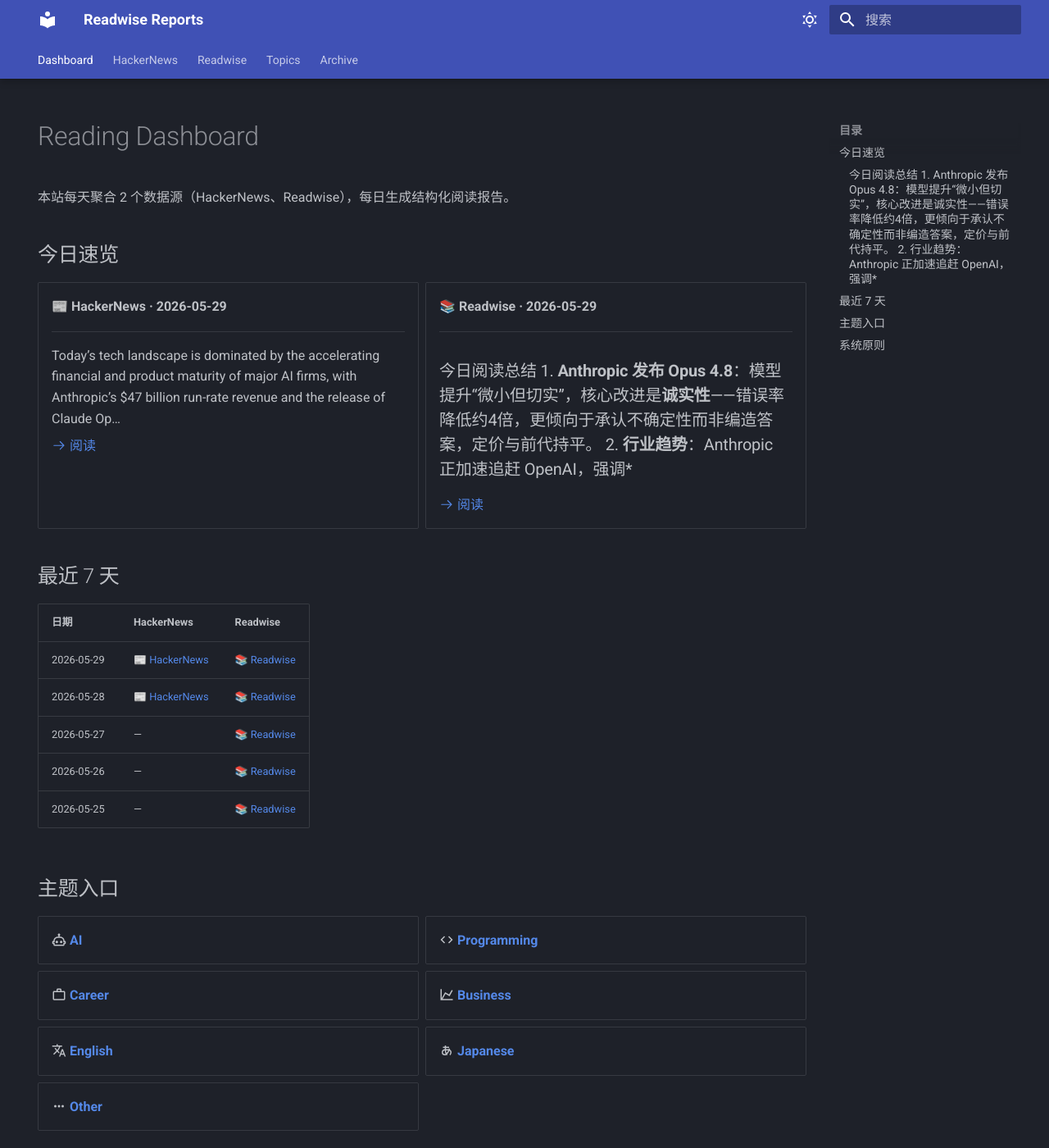
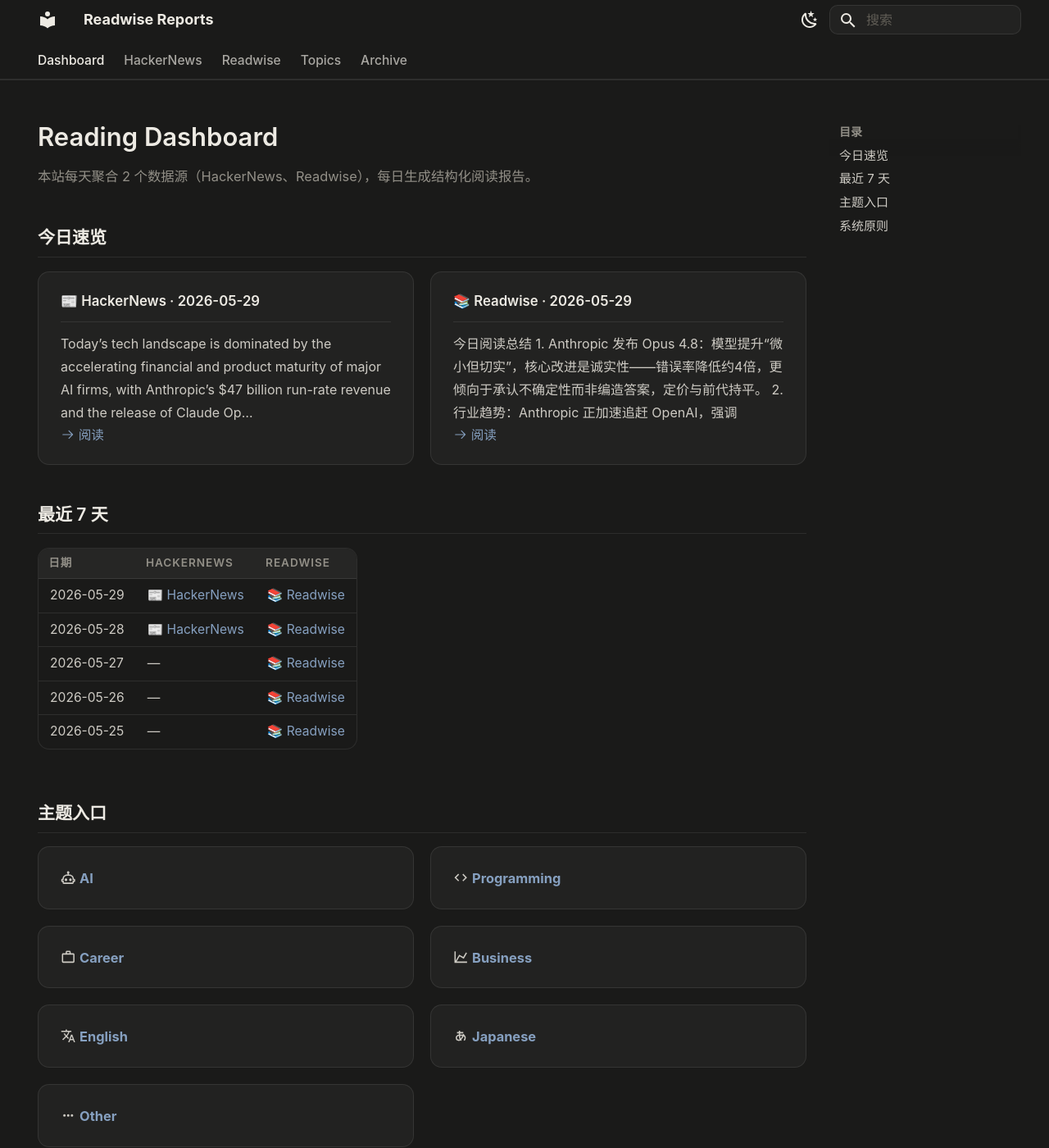
Before and after one commit to mxggle/readwise-reports, an MkDocs documentation site: the page built from docs/index.md, in a window 1280 px wide and 1400 px high. Shown: the whole window at 82% size. Built offline with MkDocs 1.6.1 and Material for MkDocs 9.7.7, drawn with Linux system fonts in a browser that asks for light colours.

Commit message:
feat(docs): calm reading theme with sepia mode and clean card summaries
Add a low-chroma reading theme (stylesheets/extra.css) with three switchable
tones — slate / sepia / light — system font stack (theme.font: false, no
Google Fonts request), and quiet chrome. Strip markdown from dashboard card
summaries in build-index so headings, links, and bold markers no longer leak
into the plain-text card slot. Regenerate the affected indexes.

```diff
--- a/docs/index.md
+++ b/docs/index.md
@@ -24,7 +24,7 @@
 
     ---
 
-    ### 今日阅读总结 1. **Anthropic 发布 Opus 4.8**：模型提升“微小但切实”，核心改进是**诚实性**——错误率降低约4倍，更倾向于承认不确定性而非编造答案，定价与前代持平。 2. **行业趋势**：Anthropic 正加速追赶 OpenAI，强调*
+    今日阅读总结 1. Anthropic 发布 Opus 4.8：模型提升“微小但切实”，核心改进是诚实性——错误率降低约4倍，更倾向于承认不确定性而非编造答案，定价与前代持平。 2. 行业趋势：Anthropic 正加速追赶 OpenAI，强调
 
     [:octicons-arrow-right-24: 阅读](readwise/2026-05-29.md)
 
--- /dev/null
+++ b/docs/stylesheets/extra.css
@@ -0,0 +1,328 @@
+/* =============================================================
+   Readwise Reports — calm reading theme for Material for MkDocs
+   Principles: low chroma, color only on links, system font,
+   small comfortable size, quiet chrome. Three switchable tones:
+   slate (Dark) · sepia (Sepia) · default (Light).
+   ============================================================= */
+
+/* ---------- Fonts: system stack + CJK fallback (theme.font: false) ---------- */
+:root {
+  --md-text-font: -apple-system, BlinkMacSystemFont, "Segoe UI", Roboto, Helvetica,
+    Arial, "PingFang SC", "Hiragino Sans GB", "Microsoft YaHei", "Noto Sans SC", sans-serif;
+  --md-code-font: ui-monospace, "SF Mono", "JetBrains Mono", Menlo, Consolas,
+    "Liberation Mono", monospace;
+  --rw-radius: 14px;
+}
+
+/* =============================================================
+   TONE PALETTES
+   Each maps calm --rw-* tokens onto Material's variables.
+   The header is deliberately set to the page background (no bright bar).
+   ============================================================= */
+
+/* ---------- Dark ---------- */
+[data-md-color-scheme="slate"] {
+  --rw-bg:#1a1a19; --rw-surface:#222221; --rw-surface-2:#262625;
+  --rw-border:rgba(255,255,255,.085); --rw-border-h:rgba(255,255,255,.18);
+  --rw-text:#cecbc4; --rw-head:#edeae3; --rw-muted:#928f87; --rw-faint:#605d56;
+  --rw-accent:#86a0c0; --rw-accent-h:#a8bdd8;
+}
+/* ---------- Sepia (custom scheme) ---------- */
+[data-md-color-scheme="sepia"] {
+  --rw-bg:#f4ecdc; --rw-surface:#fbf5e9; --rw-surface-2:#f6eedc;
+  --rw-border:rgba(60,45,20,.14); --rw-border-h:rgba(60,45,20,.32);
+  --rw-text:#43392a; --rw-head:#2a2114; --rw-muted:#7c705c; --rw-faint:#9a8d76;
+  --rw-accent:#9a5b34; --rw-accent-h:#7d4624;
+}
+/* ---------- Light ---------- */
+[data-md-color-scheme="default"] {
+  --rw-bg:#fbfbfa; --rw-surface:#ffffff; --rw-surface-2:#f5f5f3;
+  --rw-border:rgba(0,0,0,.09); --rw-border-h:rgba(0,0,0,.22);
+  --rw-text:#33312e; --rw-head:#16140f; --rw-muted:#6c685f; --rw-faint:#9b978e;
+  --rw-accent:#3f6ea5; --rw-accent-h:#2d5688;
+}
+
+/* ---------- Shared mapping onto Material variables ---------- */
+[data-md-color-scheme] {
+  --md-default-bg-color: var(--rw-bg);
+  --md-default-fg-color: var(--rw-head);
+  --md-default-fg-color--light: var(--rw-muted);
+  --md-default-fg-color--lighter: var(--rw-faint);
+  --md-default-fg-color--lightest: var(--rw-border);
+  --md-typeset-color: var(--rw-text);
+  --md-typeset-a-color: var(--rw-accent);
+
+  /* Header / tabs use "primary"; set to page bg so there is no bright bar */
+  --md-primary-fg-color: var(--rw-bg);
+  --md-primary-fg-color--light: var(--rw-bg);
+  --md-primary-fg-color--dark: var(--rw-bg);
+  --md-primary-bg-color: var(--rw-head);
+  --md-primary-bg-color--light: var(--rw-muted);
+
+  --md-accent-fg-color: var(--rw-accent-h);
+  --md-accent-fg-color--transparent: color-mix(in srgb, var(--rw-accent) 12%, transparent);
+
+  --md-code-bg-color: var(--rw-surface-2);
+  --md-code-fg-color: var(--rw-text);
+
+  --md-footer-bg-color: var(--rw-surface);
+  --md-footer-bg-color--dark: var(--rw-bg);
+  --md-footer-fg-color: var(--rw-muted);
+  --md-footer-fg-color--light: var(--rw-faint);
+  --md-footer-fg-color--lighter: var(--rw-faint);
+}
+
+/* =============================================================
+   TYPOGRAPHY — small, comfortable, system
+   Base: 0.82rem (~13.1px at 16px root).
+   Line-height 1.8 gives CJK and Latin both generous leading.
+   Scale: H1 1.55 → H2 1.08 → H3 0.95 → body 0.82 → small 0.74
+   ============================================================= */
+.md-typeset {
+  font-size: 0.82rem;
+  line-height: 1.8;
+  letter-spacing: 0;
+}
+.md-typeset p { margin: 0.75em 0; }
+
+/* H1 — page title. Restrained: not a hero banner, just clear identity.
+   Weight 600 (not 700) reduces heaviness without losing definition.
+   No letter-spacing: negative spacing disrupts CJK glyph spacing. */
+.md-typeset h1 {
+  font-size: 1.55rem;
+  line-height: 1.2;
+  font-weight: 600;
+  letter-spacing: 0;
+  color: var(--rw-head);
+  margin: 0 0 0.5em;
+}
+
+/* H2 — section label. Quiet, structural. Lighter than H1, ruled underline
+   provides enough separation without visual shouting. */
+.md-typeset h2 {
+  font-size: 1.05rem;
+  line-height: 1.35;
+  font-weight: 600;
+  letter-spacing: 0;
+  color: var(--rw-head);
+  margin: 2.2em 0 0.75em;
+  padding-bottom: 0.4em;
+  border-bottom: 1px solid var(--rw-border);
+}
+
+/* H3 — subsection label inside reports. Keeps hierarchy below H2. */
+.md-typeset h3 {
+  font-size: 0.95rem;
+  line-height: 1.4;
+  font-weight: 600;
+  color: var(--rw-head);
+  margin: 1.6em 0 0.45em;
+}
+
+/* H4 — tight label, used rarely */
+.md-typeset h4 {
+  font-size: 0.86rem;
+  font-weight: 600;
+  color: var(--rw-head);
+  margin: 1.2em 0 0.35em;
+}
+
+/* First paragraph after H1 reads as a subtitle / lede — muted */
+.md-typeset h1 + p,
+.md-typeset .md-content__inner > p:first-of-type { color: var(--rw-muted); }
+
+/* Comfortable reading measure for long prose (not the dashboard grid).
+   66ch ≈ ~66 Latin chars ≈ ~33–40 CJK chars — within the 60–75 CJK-aware target. */
+.md-typeset > p,
+.md-typeset > ul,
+.md-typeset > ol,
+.md-typeset > blockquote { max-width: 60rem; }
+
+/* =============================================================
+   HEADER & NAV — quiet, hairline divider, no bright bar/shadow
+   ============================================================= */
+.md-header {
+  background-color: var(--rw-bg);
+  color: var(--rw-head);
+  border-bottom: 1px solid var(--rw-border);
+  box-shadow: none !important;
+}
+.md-tabs {
+  background-color: var(--rw-bg);
+  color: var(--rw-head);
+  border-bottom: 1px solid var(--rw-border);
+}
+.md-header__title { font-weight: 600; letter-spacing: 0; }
+.md-tabs__link { opacity: 0.68; font-weight: 500; font-size: 0.78rem; }
+.md-tabs__link:hover { opacity: 1; }
+.md-tabs__link--active { opacity: 1; font-weight: 600; }
+
+/* search box: calm surface, not a bright pill */
+.md-search__form {
+  background-color: var(--rw-surface);
+  border: 1px solid var(--rw-border);
+  border-radius: 10px;
+  box-shadow: none;
+}
+.md-search__form:hover { background-color: var(--rw-surface-2); }
+[data-md-toggle="search"]:checked ~ .md-header .md-search__form { border-radius: 10px; }
+.md-search__input { color: var(--rw-head); }
+.md-search__input::placeholder { color: var(--rw-faint); }
+.md-search__output { border-radius: 10px; }
+
+/* =============================================================
+   CARDS (grid cards on the dashboard / topic pages)
+
+   Card anatomy:
+     - Title row: emoji + __bold source · date__ (rendered as <strong>)
+     - <hr> divider
+     - Prose excerpt (paragraph)
+     - "→ 阅读" link
+   ============================================================= */
+.md-typeset .grid { gap: 1rem; }
+.md-typeset .grid.cards > ul > li,
+.md-typeset .grid.cards > .card,
+.md-typeset .grid > .card {
+  border: 1px solid var(--rw-border);
+  border-radius: var(--rw-radius);
+  background-color: var(--rw-surface);
+  padding: 1.2rem 1.35rem 1.1rem;
+  transition: border-color 0.2s ease, background-color 0.2s ease;
+}
+.md-typeset .grid.cards > ul > li:hover,
+.md-typeset .grid.cards > .card:hover,
+.md-typeset .grid > .card:hover {
+  border-color: var(--rw-border-h);
+  background-color: var(--rw-surface-2);
+  box-shadow: none;
+}
+
+/* Divider inside card */
+.md-typeset .grid.cards > ul > li > hr {
+  margin: 0.6rem 0;
+  border-color: var(--rw-border);
+}
+
+/* Card title: the __bold__ source+date line.
+   Slightly larger than body, normal heading color, not overpowering. */
+.md-typeset .grid.cards > ul > li > p:first-child,
+.md-typeset .grid.cards > ul > li > p:first-child strong {
+  font-size: 0.84rem;
+  font-weight: 600;
+  color: var(--rw-head);
+  line-height: 1.4;
+  margin: 0;
+}
+
+/* Card excerpt: body text, slightly muted, comfortable line height.
+   max-width is redundant inside a grid cell but ensures no overflow. */
+.md-typeset .grid.cards > ul > li > p:not(:first-child):not(:last-child) {
+  font-size: 0.80rem;
+  line-height: 1.75;
+  color: var(--rw-text);
+  margin: 0;
+}
+
+/* Card CTA link ("→ 阅读"): normal weight, accent color, quiet */
+.md-typeset .grid.cards > ul > li > p:last-child {
+  margin: 0;
+  font-size: 0.78rem;
+}
+.md-typeset .grid.cards > ul > li > p:last-child a {
+  font-weight: 500;
+  color: var(--rw-accent);
+  text-decoration: none;
+}
+.md-typeset .grid.cards > ul > li > p:last-child a:hover {
+  color: var(--rw-accent-h);
+  text-decoration: underline;
+  text-underline-offset: 3px;
+  text-decoration-thickness: 1px;
+}
+
+/* Topic mini-cards (icon + link only, no excerpt): keep link weight normal */
+.md-typeset .grid.cards > ul > li > a:not(.md-button),
+.md-typeset .grid.cards > .card > a:not(.md-button) {
+  font-weight: 500;
+  font-size: 0.82rem;
+}
+
+/* =============================================================
+   TABLES — hairline, rounded, quiet header row
+   ============================================================= */
+.md-typeset table:not([class]) {
+  border: 1px solid var(--rw-border);
+  border-radius: var(--rw-radius);
+  overflow: hidden;
+  font-size: 0.78rem;
+  line-height: 1.6;
+}
+.md-typeset table:not([class]) th {
+  background-color: var(--rw-surface-2);
+  color: var(--rw-muted);
+  font-weight: 600;
+  font-size: 0.68rem;
+  letter-spacing: 0.07em;
+  text-transform: uppercase;
+  border: none;
+  border-bottom: 1px solid var(--rw-border);
+  padding: 0.55em 0.9em;
+}
+.md-typeset table:not([class]) td {
+  border: none;
+  border-bottom: 1px solid var(--rw-border);
+  padding: 0.5em 0.9em;
+}
+.md-typeset table:not([class]) tr:last-child td { border-bottom: none; }
+.md-typeset table:not([class]) tbody tr:hover { background-color: var(--rw-surface); }
+
+/* =============================================================
+   LINKS — color only here; underline on hover
+   ============================================================= */
+.md-typeset a { text-decoration: none; }
+.md-typeset a:hover {
+  color: var(--rw-accent-h);
+  text-decoration: underline;
+  text-underline-offset: 3px;
+  text-decoration-thickness: 1px;
+}
+
+/* =============================================================
+   LISTS — tighter rhythm, consistent with body
+   ============================================================= */
+.md-typeset ul,
+.md-typeset ol {
+  line-height: 1.75;
+}
+.md-typeset li { margin: 0.2em 0; }
+.md-typeset li + li { margin-top: 0.25em; }
+
+/* =============================================================
+   CODE, QUOTES, RULES, MISC
+   ============================================================= */
+.md-typeset code {
+  border-radius: 6px;
+  padding: 0.1em 0.35em;
+  font-size: 0.88em; /* relative to parent, keeps code small */
+}
+.md-typeset pre > code { border-radius: var(--rw-radius); }
+.md-typeset blockquote {
+  border-left: 2px solid var(--rw-border-h);
+  color: var(--rw-muted);
+}
+.md-typeset hr { border-bottom-color: var(--rw-border); }
+
+/* table of contents */
+.md-nav__link--active { color: var(--rw-accent); }
+.md-nav__item .md-nav__link { font-size: 0.75rem; }
+
+/* footer */
+.md-footer { background-color: var(--rw-surface); }
+.md-footer-meta { background-color: var(--rw-bg); border-top: 1px solid var(--rw-border); }
+
+/* selection */
+::selection { background: color-mix(in srgb, var(--rw-accent) 26%, transparent); }
+
+/* tighten the content top spacing a touch */
+.md-content__inner { padding-top: 1rem; }
+.md-content__inner::before { height: 0; }
--- a/mkdocs.yml
+++ b/mkdocs.yml
@@ -7,19 +7,26 @@
 theme:
   name: material
   language: zh
+  font: false
   palette:
     - scheme: slate
-      primary: indigo
-      accent: cyan
+      primary: custom
+      accent: custom
+      toggle:
+        icon: material/weather-night
+        name: Dark — switch to Sepia
+    - scheme: sepia
+      primary: custom
+      accent: custom
+      toggle:
+        icon: material/book-open-page-variant
+        name: Sepia — switch to Light
+    - scheme: default
+      primary: custom
+      accent: custom
       toggle:
         icon: material/weather-sunny
-        name: Switch to light mode
-    - scheme: default
-      primary: indigo
-      accent: cyan
-      toggle:
-        icon: material/weather-night
-        name: Switch to dark mode
+        name: Light — switch to Dark
   features:
     - navigation.instant
     - navigation.tracking
@@ -76,3 +83,6 @@
         !!python/name:material.extensions.emoji.to_svg ""
 plugins:
   - search
+
+extra_css:
+  - stylesheets/extra.css
```
Also changed, not shown: docs/readwise/index.md (+2 -2 lines), 1 other file.
